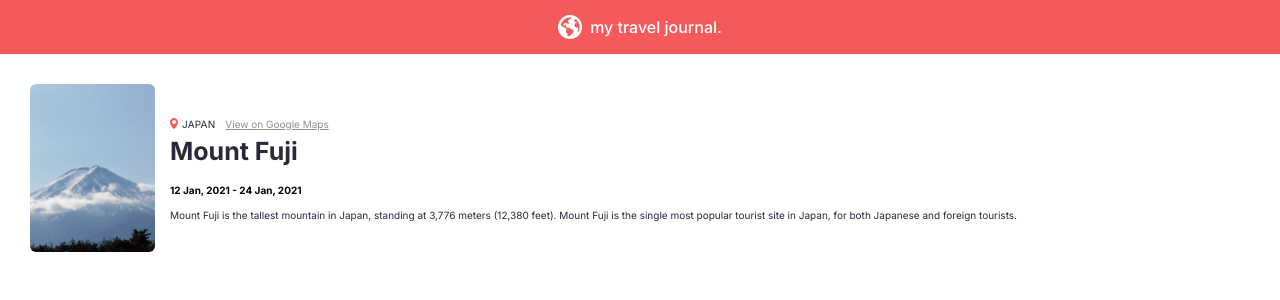
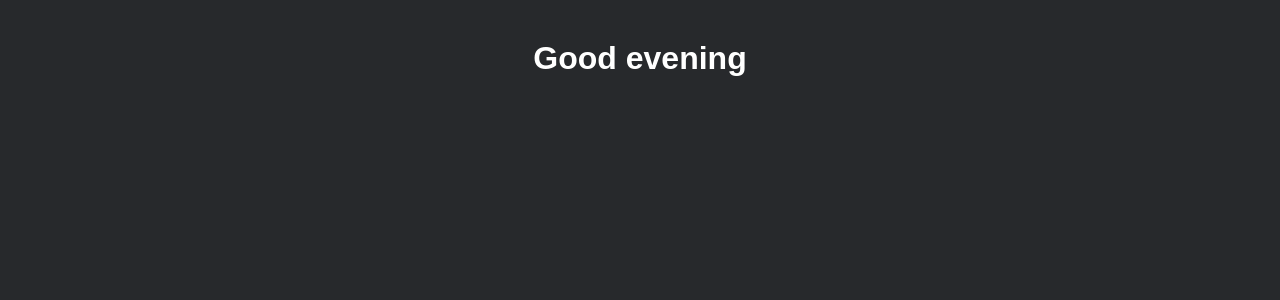
Before and after one commit to agarcia117/react_practice_interactive, a React (Vite) app in the folder vite-project/: page / in a window 1280 px wide. Shown: the top 300 px of the page. Built offline with nearby package versions, Linux system fonts and the light colour scheme.

Commit message:
Finished Props part 2

```diff
--- a/vite-project/src/App.jsx
+++ b/vite-project/src/App.jsx
@@ -1,4 +1,4 @@
-import Page from './DataDriven-React/TravelJournal/index.jsx'
+import Page from './DataDriven-React/Props/index.jsx'
 
 function App() {
   return (
--- a/vite-project/src/DataDriven-React/Props/index.jsx
+++ b/vite-project/src/DataDriven-React/Props/index.jsx
@@ -1,16 +1,29 @@
 import ReactDOM from 'react-dom/client';
 
 function App() {
-  const firstName = "Joe"
-  const lastName = "Schmoe"
+  const hours = new Date().getHours()
+  let timeOfDay
+
+  if (hours < 12) {
+    timeOfDay = "morning"
+  } else if (hours >= 12 && hours < 17) {
+    timeOfDay = "afternoon"
+  } else if (hours < 21) {
+    timeOfDay = "evening"
+  } else {
+    timeOfDay = "night"
+  }
 
   /**
-   * Challenge: finish off the h1 below so it says "Hello Joe Schmoe"
+   * Challenge: change the hard-coded "night" to display the
+   * text we determined from the logic above.
    */
 
   return (
-    <h1>Hello {firstName} + " " + lastName</h1>
+    <h1>Good {timeOfDay}</h1>
   )
 }
 
-ReactDOM.createRoot(document.getElementById('root')).render(<App />);
+export default App
+
+// ReactDOM.createRoot(document.getElementById('root')).render(<App />);
--- a/vite-project/src/main.jsx
+++ b/vite-project/src/main.jsx
@@ -1,7 +1,7 @@
 import { StrictMode } from 'react'
 import { createRoot } from 'react-dom/client'
-import './DataDriven-React/TravelJournal/index.css'
-import App from './App.jsx'
+import './DataDriven-React/Props/index.css'
+import App from './DataDriven-React/Props/index.jsx'
 
 createRoot(document.getElementById('root')).render(
   <StrictMode>
```
